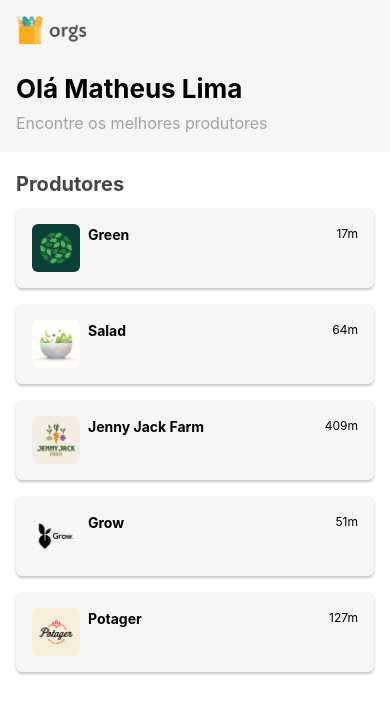
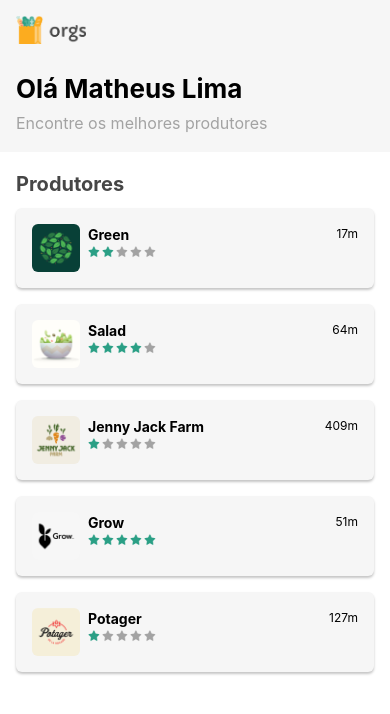
Before and after one commit to Limatrindade/orgsHooks-react-native, a React Native app: screen / in a window 390 px wide. Shown: the top 714 px of the page. Built offline with nearby package versions, Linux system fonts and the light colour scheme.

Commit message:
feat: adding function to edit stars in cards

```diff
--- /dev/null
+++ b/src/componentes/Estrela.js
@@ -0,0 +1,57 @@
+import { Image, StyleSheet, TouchableOpacity, View } from "react-native";
+
+import estrela from "../../assets/estrela.png";
+import estrelaCinza from "../../assets/estrelaCinza.png";
+import { useState } from "react";
+
+export default function Estrelas({
+    quantidade: quantidadeAntiga,
+    editavel = false,
+    grande = false,
+ }) {
+
+    const [quantidade, setQuantidade] = useState(quantidadeAntiga);
+    const estilos = stylesFunc(grande);
+
+    const getImage = (index) => {
+        if (index < quantidade) {
+            return estrela;
+        }
+        return estrelaCinza;
+    };
+
+    const RenderEstrelas = () => {
+        const listaEstrelas = [];
+        for (let i = 0; i < 5; i++) {
+            listaEstrelas.push(
+                <TouchableOpacity
+                  key={i}
+                  onPress={() => setQuantidade(i + 1)}
+                  disabled={!editavel}
+                >
+                    <Image source={getImage(i)} style={estilos.estrela} />
+                </TouchableOpacity>
+            );
+        }
+
+        return listaEstrelas;
+
+    };
+
+    return (
+        <View style={estilos.estrelas}>
+            <RenderEstrelas/>
+        </View>
+    );
+}
+
+const stylesFunc = (grande) => StyleSheet.create({
+    estrelas: {
+        flexDirection: "row"
+    },
+    estrela: {
+        width: grande ? 36 : 12,
+        height: grande ? 36 : 12,
+        marginRight: 2
+    }
+});
--- a/src/telas/Home/componentes/Produtor.js
+++ b/src/telas/Home/componentes/Produtor.js
@@ -1,14 +1,30 @@
-import { Text, View, Image, StyleSheet} from "react-native";
+import { Text, View, Image, StyleSheet, TouchableOpacity} from "react-native";
+
+import Estrelas from "../../../componentes/Estrela";
+import { useState } from "react";
 
 export default function Produtor({ nome, imagem, distancia, estrelas }) {
+
+    const [selecionado, setSelecionado] = useState(false);
+
     return (
-        <View style={styles.cartao}>
+        <TouchableOpacity
+          style={styles.cartao}
+          onPress={() => setSelecionado(!selecionado)}
+        >
             <Image source={imagem} accessibilityLabel={nome}  style={styles.imagem} />
             <View style={styles.informacoes}>
-              <Text style={styles.nome}>{ nome }</Text>
+              <View>
+                <Text style={styles.nome}>{ nome }</Text>
+                <Estrelas
+                  quantidade={estrelas}
+                  editavel={selecionado}
+                  grande={selecionado}
+                />
+              </View>
               <Text style={styles.distancia}>{ distancia }</Text>
             </View>
-        </View>
+        </TouchableOpacity>
 
     );
 }
```
